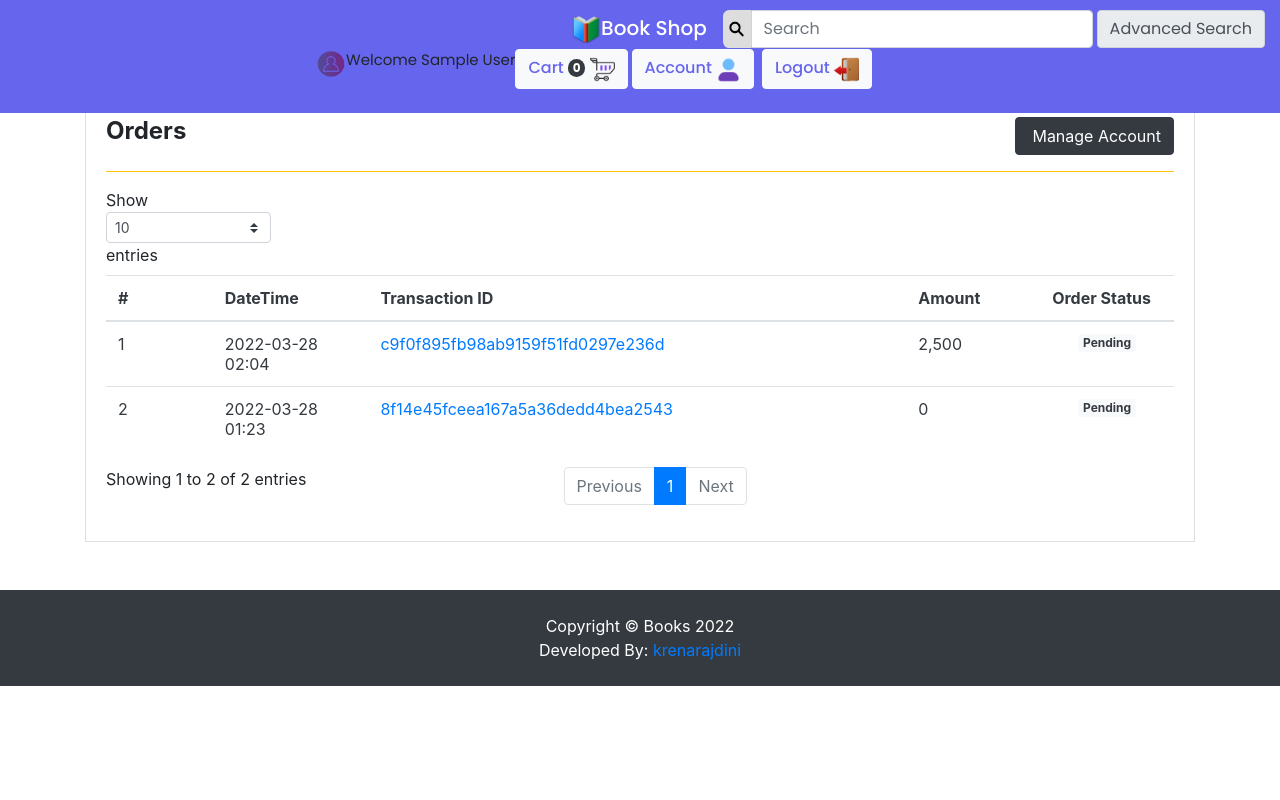
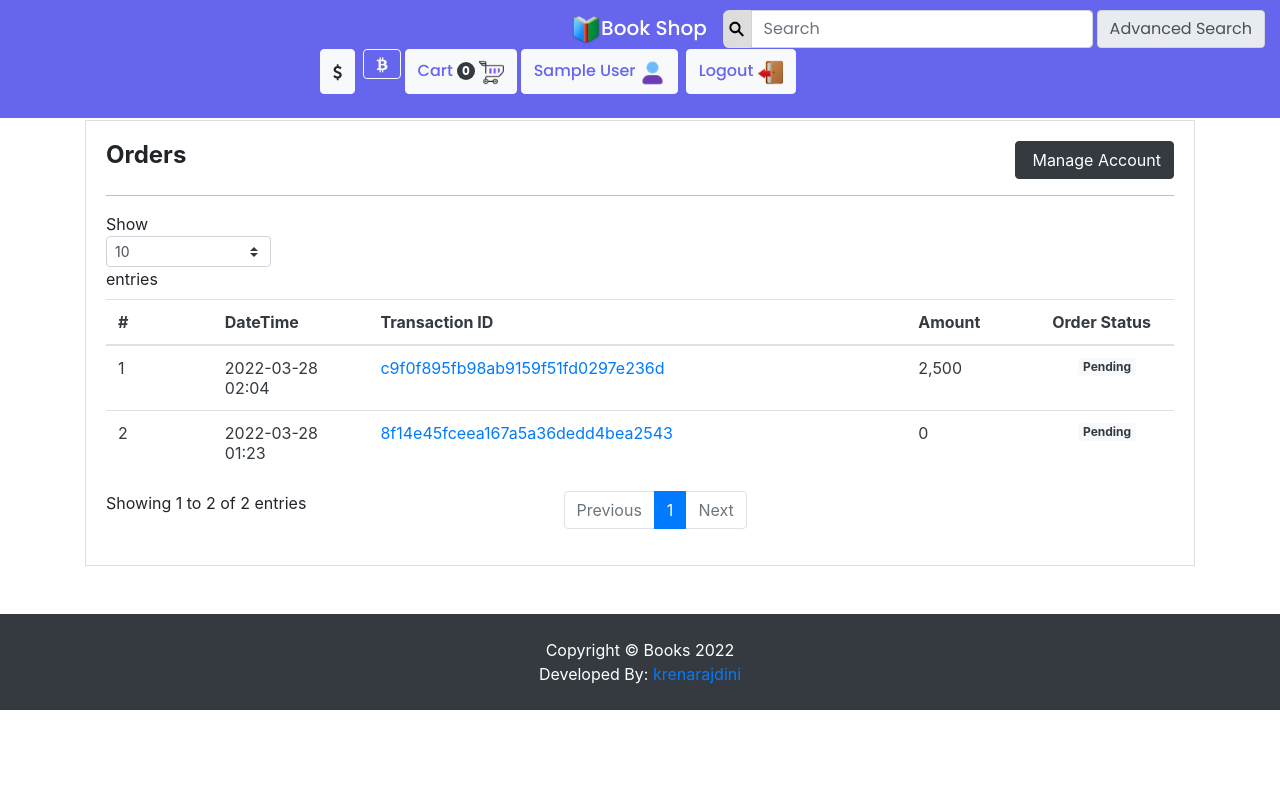
Before and after one commit to krenarajdini/online_book_shop, a PHP site: page /book_shop/orders.php in a window 1280 px wide. Run offline with PHP 8.4, Linux system fonts and the light colour scheme; the visitor is signed in with stand-in values (Sample User, id 1).

Commit message:
checkout init

```diff
--- a/controllerUserData.php
+++ b/controllerUserData.php
@@ -161,6 +161,8 @@ if(isset($_POST['signup'])){
                   $_SESSION['password'] = $password;
                   $_SESSION['name'] = $fetch['name'];
                   $_SESSION['mycart'] = array();
+                  $_SESSION['currency'] = "USD";
+                  $_SESSION['rate'] = 1;
                   header('location: home.php');
                 }else{
                     $info = "It looks like you haven't still verify your email - $email";
--- a/navbar.php
+++ b/navbar.php
@@ -20,7 +20,7 @@
     }
 
 </style>
-
+<?php echo  basename($_SERVER['REQUEST_URI']);?>
 
 <nav class="navbar fixed-top container-fluid px-3 px-lg-3 ">
 
@@ -41,8 +41,18 @@
 
                 <div class="input-group  username" >
 
-                    <img src="img\icon-user-preview.png" width="30" height="30" alt="" loading="lazy">
-                    Welcome <?php echo ucwords($_SESSION['name']) ?>
+                    <form action="<?php echo basename($_SERVER['REQUEST_URI']);?>" method="POST">
+                        <button class="btn <?php echo $_SESSION['currency']=="USD"? "active":"";?> btn-outline-light mx-1" type="submit"><i class="fa fa-dollar"></i></button>
+                        <input type="hidden" name="currency" value="USD">
+                        <input type="hidden" name="rate" value="1">
+
+                    </form>
+                    <form action="<?php echo basename($_SERVER['REQUEST_URI']);?>" method="POST">
+                        <button class="btn <?php echo $_SESSION['currency']=="SAR"? "active":"";?> btn-outline-light mx-1" type="submit"><i class="fa fa-bitcoin"></i></button>
+                        <input type="hidden" name="currency" value="SAR">
+                        <input type="hidden" name="rate" value="4">
+
+                    </form>
                     <button type="button" class="btn btn-light">
                         <a href="product-cart.php">Cart
                             <span class="badge bg-dark text-white rounded-pill" id="cart-count">
@@ -60,7 +70,7 @@
                         </a>
                     </button>
 
-                    <button type="button" class="btn btn-light mx-1"><a href="orders.php">Account  <img src="img\user_icon.png" alt="cart" width="25px" height="25px"></a></button>
+                    <button type="button" class="btn btn-light mx-1"><a href="orders.php"> <?php echo ucwords($_SESSION['name']) ?>  <img src="img\user_icon.png" alt="cart" width="25px" height="25px"></a></button>
                     <button type="button" class="btn btn-light mx-1"><a href="login-user.php">Logout  <img src="img\logout_icon.png" alt="cart" width="25px" height="25px"></a></button>
                 </div>
 
```
Also changed, not shown: home.php (+6 -1 lines).
